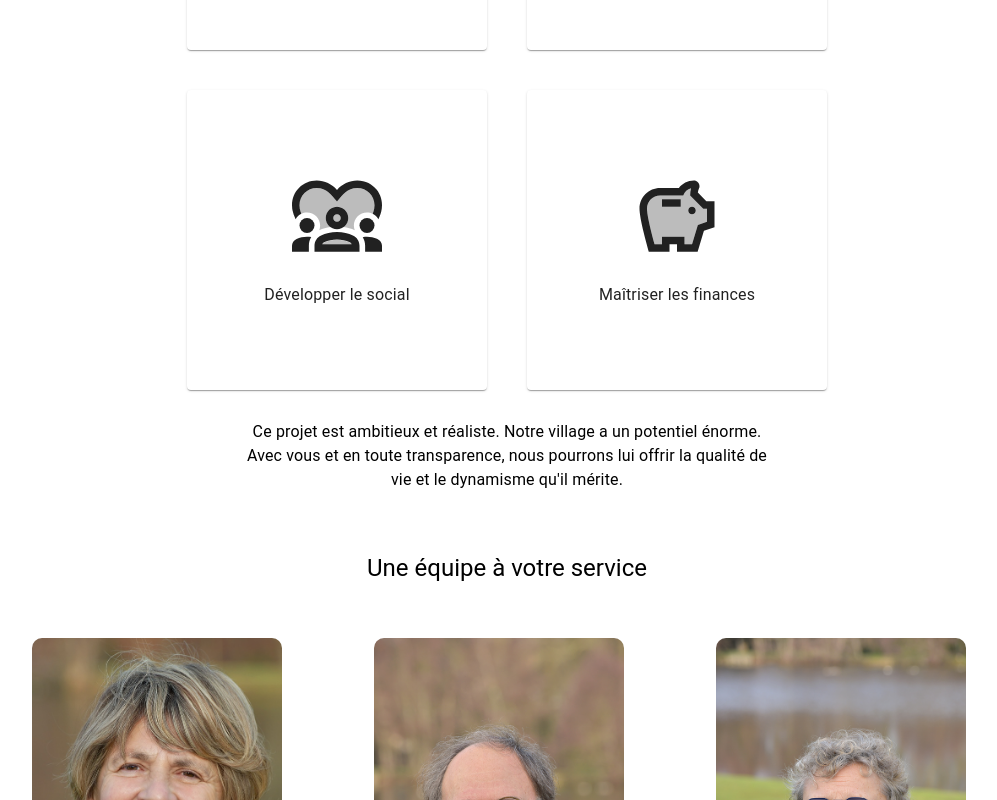
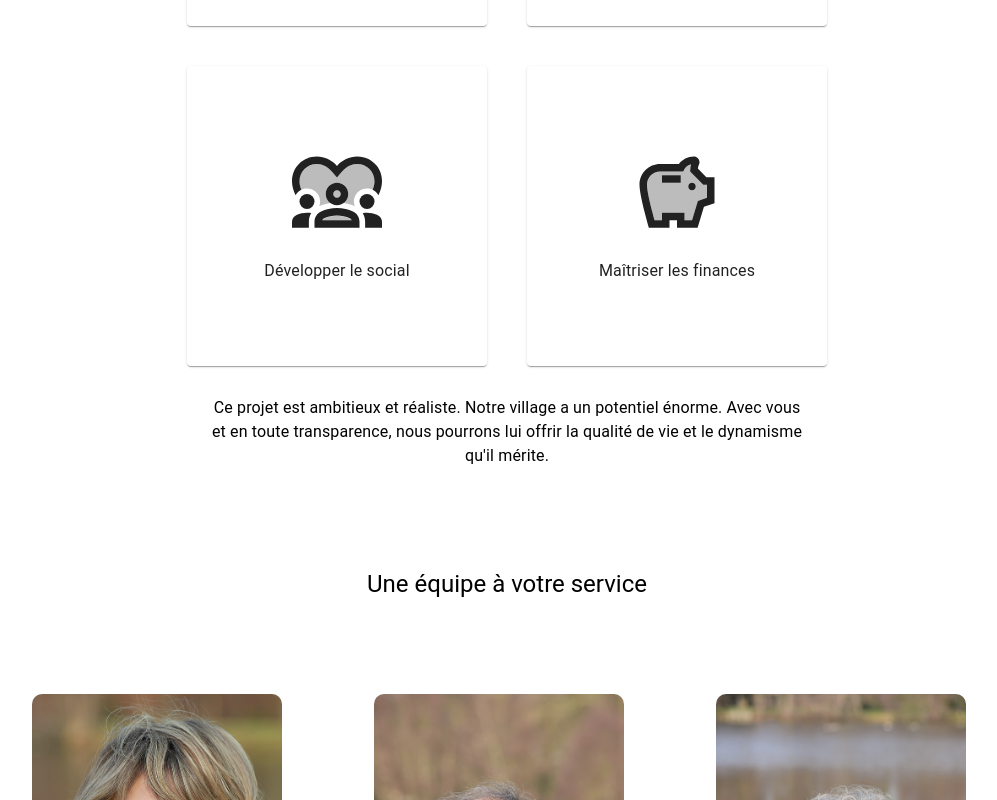
Before and after one commit to marionleborgne/avenir-saint-leger, a React (Create React App) app: page / in a window 1280 px wide. Shown: the part 2076-2876 px from the top of the page, without its empty margins (133-1130 px from the left). Built offline with nearby package versions, Linux system fonts and the light colour scheme.

Commit message:
fix text max width

```diff
--- a/src/components/Avatars/Cards.js
+++ b/src/components/Avatars/Cards.js
@@ -7,7 +7,7 @@ import itemData from './data';
 
 export default () => (
   <div>
-    <Typography variant='h5' sx={{ margin: 5 }}>Une équipe à votre service</Typography>
+    <Typography variant='h5' sx={{ margin: 10 }}>Une équipe à votre service</Typography>
     <Box sx={{ flexGrow: 1 }}>
       <Grid container justifyContent='center' spacing={2}>
         {itemData.map(
--- a/src/components/Hero/Program.js
+++ b/src/components/Hero/Program.js
@@ -25,7 +25,7 @@ const textAlign = 'center';
 export default function BasicCard() {
   return (
     <div style={{ display: 'flex', justifyContent: 'center', width: '100%' }}>
-      <div style={{ maxWidth: '34em', margin }}>
+      <div style={{ maxWidth: '620px', margin }}>
         <div style={{ textAlign, textJustify: 'inter-word', margin }}>
           <Typography>
             {`Saint-Léger a su préserver son charme ; aujourd'hui, il doit faire face à de nouveaux défis.`}
```
